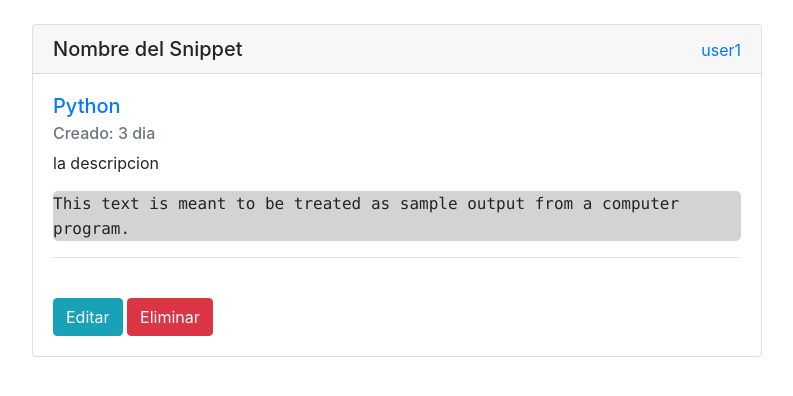
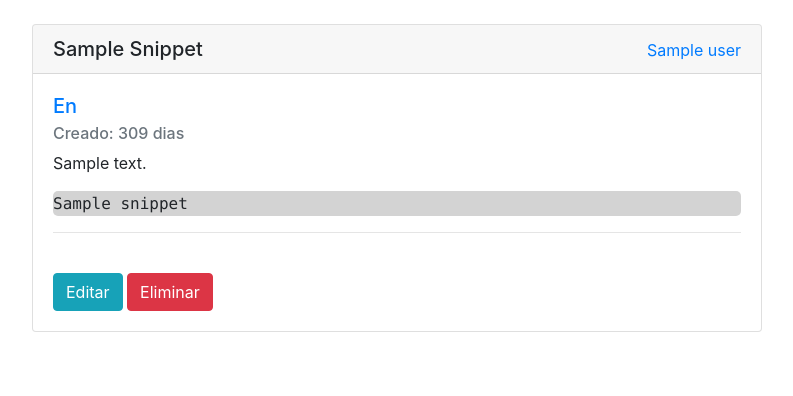
Before and after one commit to gurupratap-matharu/django_snippets, a Django app: template snippets/templates/snippets/snippet.html in a window 1280 px wide. Shown: the part 56-452 px from the top of the page, without its empty margins (243-1036 px from the left). Run offline with Django 3.2, Linux system fonts and the light colour scheme; the template is opened without the code that fills it: most values are stand-ins (such as "Sample title", 1, 10 or a date in 2020); some libraries are stand-ins or nearby versions.

Commit message:
removed placeholders

```diff
--- a/snippets/templates/snippets/snippet.html
+++ b/snippets/templates/snippets/snippet.html
@@ -1,23 +1,30 @@
 {% extends "base.html" %}
+{% load snippets_tags %}
+
 {% block content %}
 <div class="row justify-content-md-center">
   <div class="col-md-8">
     <br>
     <div class="card">
-      <h5 class="card-header">Nombre del Snippet <a href="{% url 'user_snippets' %}"  class="float-right"><small>user1</small></a></h5>
+      <h5 class="card-header">{{ snippet.name|title }}<a href="{% url 'user_snippets' %}"
+          class="float-right"><small>{{ snippet.user }}</small></a></h5>
       <div class="card-body">
-        <a href="{% url 'language' %}"><h5 class="card-title">Python</h5></a>
-        <h6 class="card-subtitle mb-2 text-muted">Creado: 3 dia</h6>
-        <p class="card-text">la descripcion</p>
+        <a href="{% url 'language' %}">
+          <h5 class="card-title">{{ snippet.language|title }}</h5>
+        </a>
+        {% with days=snippet.created|days_since %}
+        <h6 class="card-subtitle mb-2 text-muted">Creado: {{ days }} dia{{ days|pluralize }} </h6>
+        {% endwith %}
+        <p class="card-text">{{ snippet.description }}</p>
         <div style="background-color:lightgray;border-radius: 5px;">
           <!-- Código del Snippet -->
-          <samp>This text is meant to be treated as sample output from a computer program.</samp>
+          <samp>{{ snippet.snippet }}</samp>
           <!-- Código del Snippet -->
         </div>
         <hr>
         <br>
-        <a href="{% url 'snippet_edit' %}" class="btn btn-info">Editar</a>
-        <a href="{% url 'snippet_delete' %}" class="btn btn-danger">Eliminar</a>
+        <a href="{{ snippet.get_update_url }}" class="btn btn-info">Editar</a>
+        <a href="{{ snippet.get_delete_url }}" class="btn btn-danger">Eliminar</a>
       </div>
     </div>
   </div>
```
